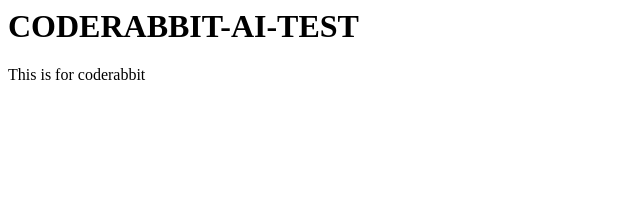
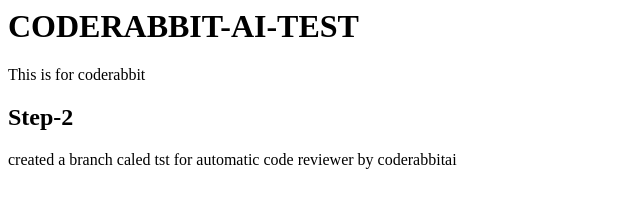
Before and after one commit to jafar369org/hello-pub-repo, a plain HTML site: page index.html in a window 1280 px wide. Shown: the whole page, without its empty margins (0-640 px from the left). Drawn offline with Linux system fonts and the light colour scheme.

Commit message:
modified index.html file

```diff
--- a/index.html
+++ b/index.html
@@ -1,2 +1,4 @@
 <h1>CODERABBIT-AI-TEST</h1>
 <p>This is for coderabbit</p>
+<h2>Step-2</h2>
+<p>created a branch caled tst for automatic code reviewer by coderabbitai </p>
```
